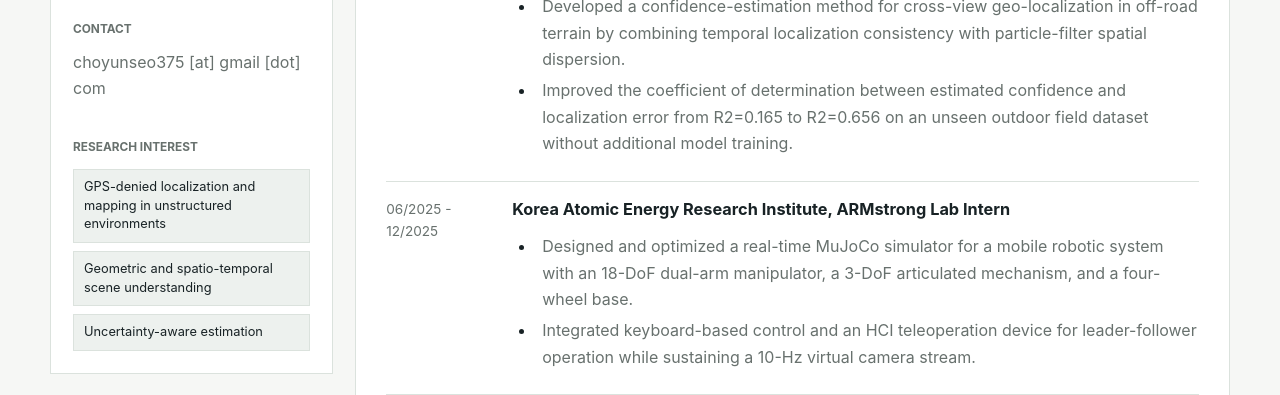
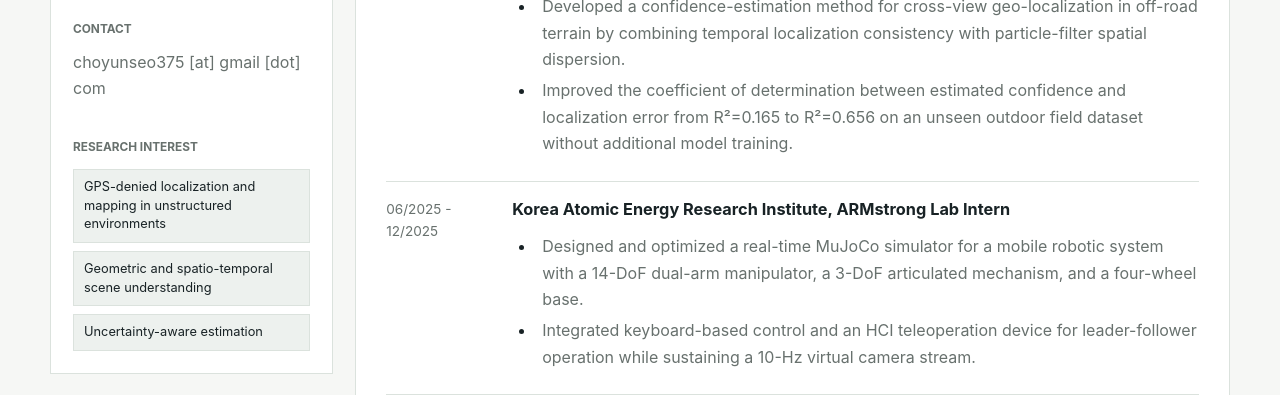
Before and after one commit to yuuun03/yuuun03.github.io, a Jekyll site: the page built from cv/index.html, in a window 1280 px wide and 900 px high, scrolled down 386 px. Shown: the part 180-575 px from the top of the window. Built offline with Jekyll 4.4.1, drawn with Linux system fonts in a browser that asks for light colours.

Commit message:
update : fix the incorrect notation in CV

```diff
--- a/cv/index.html
+++ b/cv/index.html
@@ -64,7 +64,7 @@ nav: cv
             <strong>Korea Advanced Institute of Science and Technology, Urban Robotics Lab Intern</strong>
             <ul>
               <li>Developed a confidence-estimation method for cross-view geo-localization in off-road terrain by combining temporal localization consistency with particle-filter spatial dispersion.</li>
-              <li>Improved the coefficient of determination between estimated confidence and localization error from R2=0.165 to R2=0.656 on an unseen outdoor field dataset without additional model training.</li>
+              <li>Improved the coefficient of determination between estimated confidence and localization error from R²=0.165 to R²=0.656 on an unseen outdoor field dataset without additional model training.</li>
             </ul>
           </div>
         </div>
@@ -73,7 +73,7 @@ nav: cv
           <div class="cv-item-content">
             <strong>Korea Atomic Energy Research Institute, ARMstrong Lab Intern</strong>
             <ul>
-              <li>Designed and optimized a real-time MuJoCo simulator for a mobile robotic system with an 18-DoF dual-arm manipulator, a 3-DoF articulated mechanism, and a four-wheel base.</li>
+              <li>Designed and optimized a real-time MuJoCo simulator for a mobile robotic system with a 14-DoF dual-arm manipulator, a 3-DoF articulated mechanism, and a four-wheel base.</li>
               <li>Integrated keyboard-based control and an HCI teleoperation device for leader-follower operation while sustaining a 10-Hz virtual camera stream.</li>
             </ul>
           </div>
```
